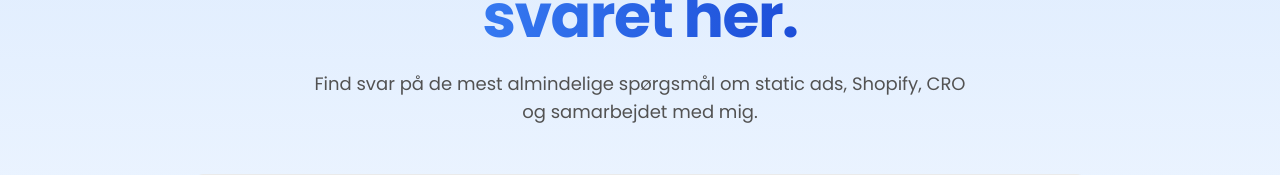
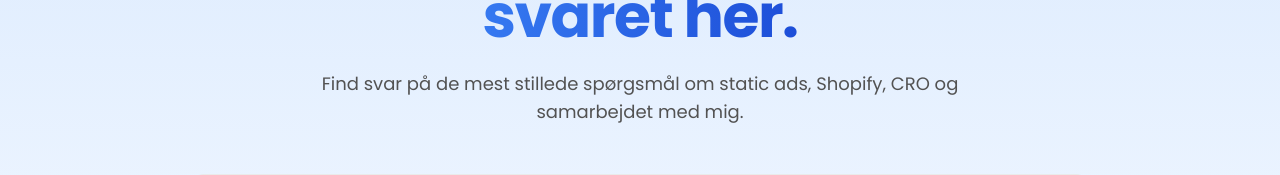
Before and after one commit to Frederikhs11061/konvertio-nextjs, a Next.js app: page /faq in a window 1280 px wide. Shown: the part 344-519 px from the top of the page. Built offline with nearby package versions, Linux system fonts and the light colour scheme; no server answers.

Commit message:
FAQ: 'almindelige' -> 'stillede' i undertekst

```diff
--- a/components/FaqClient.tsx
+++ b/components/FaqClient.tsx
@@ -49,7 +49,7 @@ export default function FaqClient({ faqCategories }: { faqCategories: FaqCategor
                             <span className="gradient-text-brand">Få svaret her.</span>
                         </h1>
                         <p className="text-lg text-neutral-600 max-w-2xl mx-auto text-left md:text-center">
-                            Find svar på de mest almindelige spørgsmål om static ads, Shopify, CRO og samarbejdet med mig.
+                            Find svar på de mest stillede spørgsmål om static ads, Shopify, CRO og samarbejdet med mig.
                         </p>
                     </AnimateSection>
                     <AnimateSection className="relative mb-2">
```
